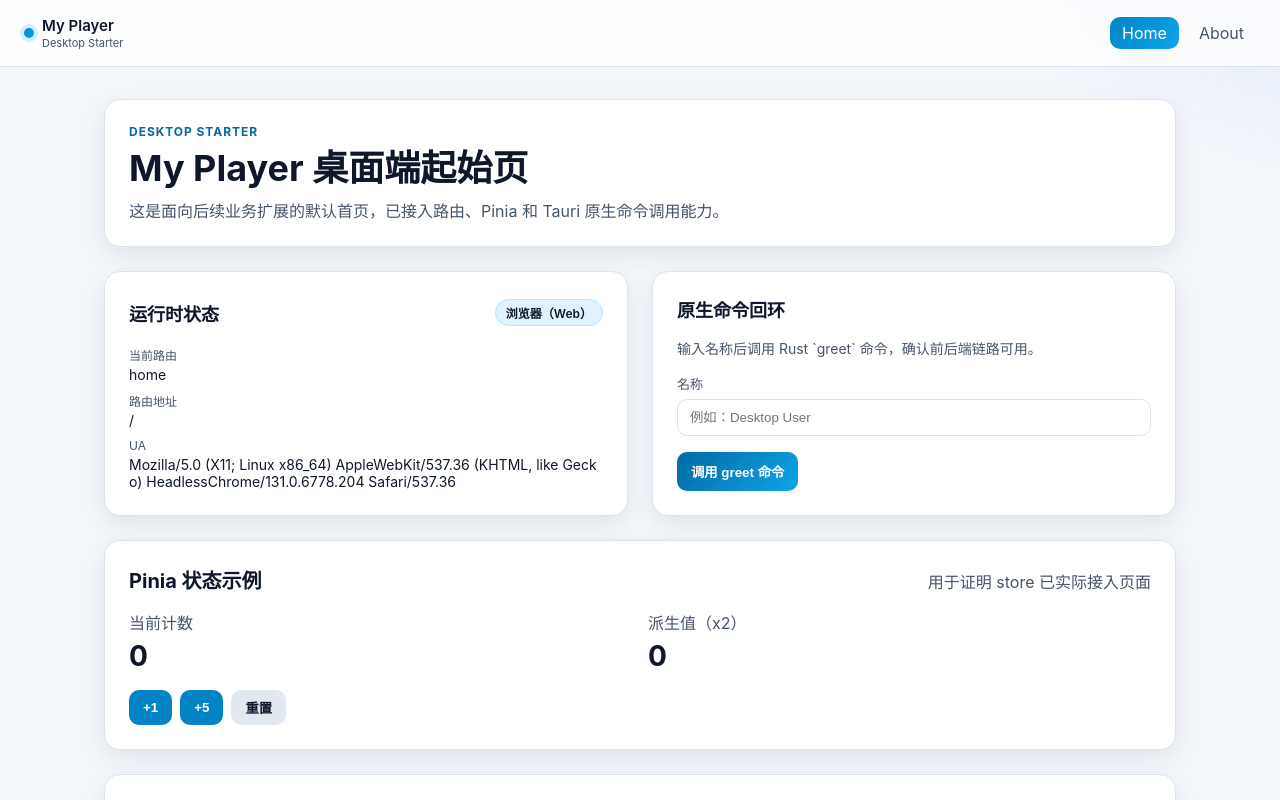
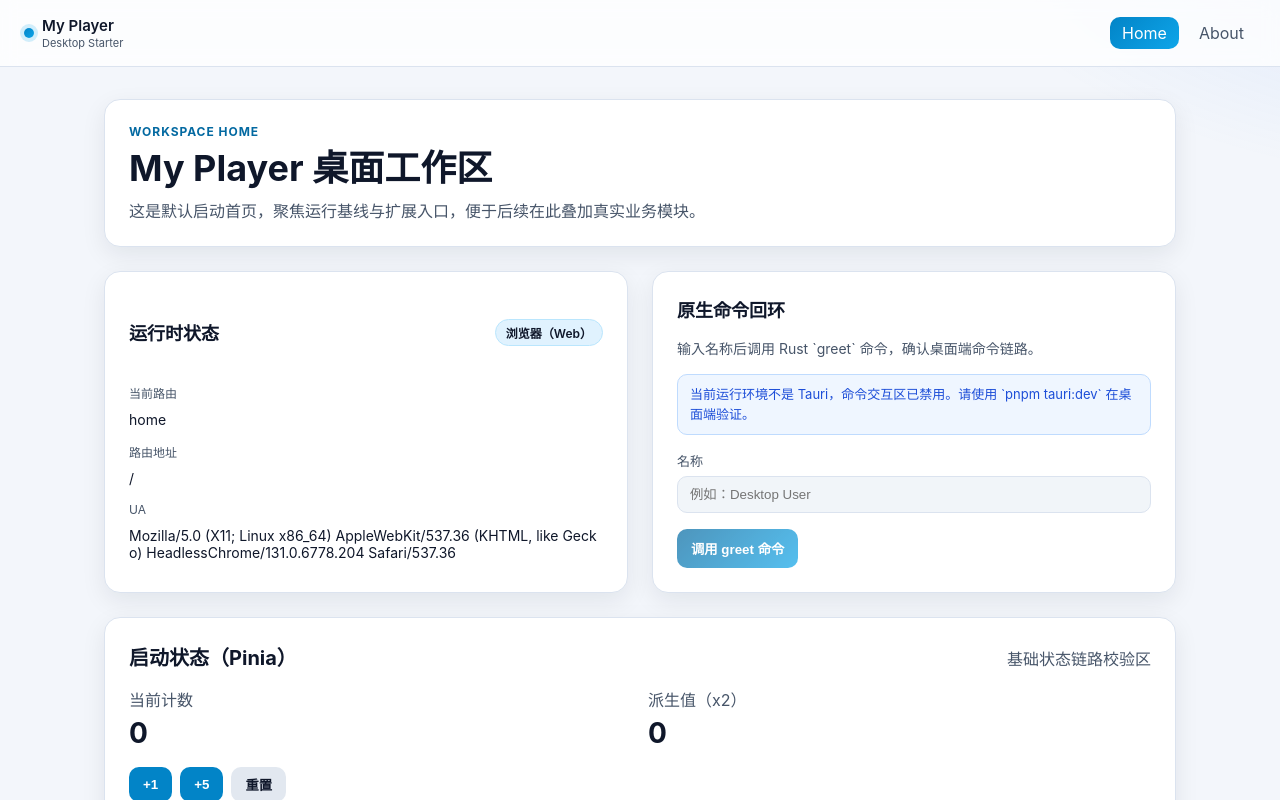
Before and after one commit to lisentowind/my-music-player, a Vue app: page / in a window 1280 px wide. Shown: the top 800 px of the page. Built offline with nearby package versions, Linux system fonts and the light colour scheme.

Commit message:
fix: harden tauri runtime fallback on starter home

```diff
--- a/src/components/GreetPanel.vue
+++ b/src/components/GreetPanel.vue
@@ -1,13 +1,20 @@
 <script setup lang="ts">
 import { ref } from "vue";
-import { getGreeting } from "@/lib/tauri";
+import { getGreeting, isTauriRuntime, TAURI_UNAVAILABLE_MESSAGE } from "@/lib/tauri";
 
 const name = ref("");
 const result = ref("");
 const error = ref("");
 const loading = ref(false);
+const tauriAvailable = isTauriRuntime();
 
 async function submitGreeting() {
+  if (!tauriAvailable) {
+    error.value = TAURI_UNAVAILABLE_MESSAGE;
+    result.value = "";
+    return;
+  }
+
   loading.value = true;
   error.value = "";
 
@@ -25,14 +32,18 @@ async function submitGreeting() {
 <template>
   <section class="card greet-panel">
     <h2 class="greet-panel__title">原生命令回环</h2>
-    <p class="text-subtle greet-panel__subtitle">输入名称后调用 Rust `greet` 命令，确认前后端链路可用。</p>
+    <p class="text-subtle greet-panel__subtitle">输入名称后调用 Rust `greet` 命令，确认桌面端命令链路。</p>
+
+    <p v-if="!tauriAvailable" class="greet-panel__hint">
+      当前运行环境不是 Tauri，命令交互区已禁用。请使用 `pnpm tauri:dev` 在桌面端验证。
+    </p>
 
     <label class="greet-panel__field">
       <span>名称</span>
-      <input v-model="name" type="text" placeholder="例如：Desktop User" />
+      <input v-model="name" type="text" :disabled="!tauriAvailable" placeholder="例如：Desktop User" />
     </label>
 
-    <button type="button" :disabled="loading" @click="submitGreeting">
+    <button type="button" :disabled="loading || !tauriAvailable" @click="submitGreeting">
       {{ loading ? "调用中..." : "调用 greet 命令" }}
     </button>
 
@@ -75,6 +86,11 @@ async function submitGreeting() {
   transition: border-color 180ms ease, box-shadow 180ms ease;
 }
 
+.greet-panel__field input:disabled {
+  background: #f1f5f9;
+  cursor: not-allowed;
+}
+
 .greet-panel__field input:focus {
   border-color: #0284c7;
   box-shadow: 0 0 0 3px rgba(14, 165, 233, 0.16);
@@ -113,6 +129,17 @@ button:disabled {
   border: 1px solid #bae6fd;
 }
 
+.greet-panel__hint {
+  margin: 0;
+  padding: 10px 12px;
+  border-radius: var(--radius-sm);
+  border: 1px solid #bfdbfe;
+  background: #eff6ff;
+  color: #1d4ed8;
+  font-size: 13px;
+  line-height: 1.5;
+}
+
 .greet-panel__error {
   color: #b91c1c;
   background: #fee2e2;
--- a/src/lib/tauri.ts
+++ b/src/lib/tauri.ts
@@ -1,6 +1,6 @@
-import { invoke } from "@tauri-apps/api/core";
+import { invoke, isTauri } from "@tauri-apps/api/core";
 
-const TAURI_INTERNALS_KEY = "__TAURI_INTERNALS__";
+export const TAURI_UNAVAILABLE_MESSAGE = "当前为 Web 运行态，原生命令仅在 Tauri 桌面端可用。";
 
 export interface RuntimeSnapshot {
   runtimeLabel: string;
@@ -10,7 +10,7 @@ export interface RuntimeSnapshot {
 }
 
 export function isTauriRuntime() {
-  return typeof window !== "undefined" && TAURI_INTERNALS_KEY in window;
+  return isTauri();
 }
 
 export function getRuntimeSnapshot(routePath: string, routeName?: string | null): RuntimeSnapshot {
@@ -25,6 +25,10 @@ export function getRuntimeSnapshot(routePath: string, routeName?: string | null)
 }
 
 export async function getGreeting(name: string) {
+  if (!isTauriRuntime()) {
+    throw new Error(TAURI_UNAVAILABLE_MESSAGE);
+  }
+
   const normalizedName = name.trim() || "Player";
   return invoke<string>("greet", { name: normalizedName });
 }
--- a/src/views/HomeView.vue
+++ b/src/views/HomeView.vue
@@ -19,10 +19,10 @@ function incrementByFive() {
 <template>
   <section class="home">
     <header class="card home__hero">
-      <p class="home__kicker">Desktop Starter</p>
-      <h1>My Player 桌面端起始页</h1>
+      <p class="home__kicker">Workspace Home</p>
+      <h1>My Player 桌面工作区</h1>
       <p class="text-subtle">
-        这是面向后续业务扩展的默认首页，已接入路由、Pinia 和 Tauri 原生命令调用能力。
+        这是默认启动首页，聚焦运行基线与扩展入口，便于后续在此叠加真实业务模块。
       </p>
     </header>
 
@@ -33,8 +33,8 @@ function incrementByFive() {
 
     <section class="card home__counter">
       <div class="home__counter-header">
-        <h2>Pinia 状态示例</h2>
-        <span class="text-subtle">用于证明 store 已实际接入页面</span>
+        <h2>启动状态（Pinia）</h2>
+        <span class="text-subtle">基础状态链路校验区</span>
       </div>
 
       <div class="home__counter-values">
@@ -58,7 +58,7 @@ function incrementByFive() {
     <section class="card home__placeholder">
       <div class="home__placeholder-header">
         <h2>未来业务模块占位区</h2>
-        <p class="text-subtle">后续可在此挂载播放列表、媒体扫描、在线同步等核心模块。</p>
+        <p class="text-subtle">此区块保留给播放器核心能力，当前仅提供结构占位，不承载业务逻辑。</p>
       </div>
       <div class="home__placeholder-grid">
         <article>
```
